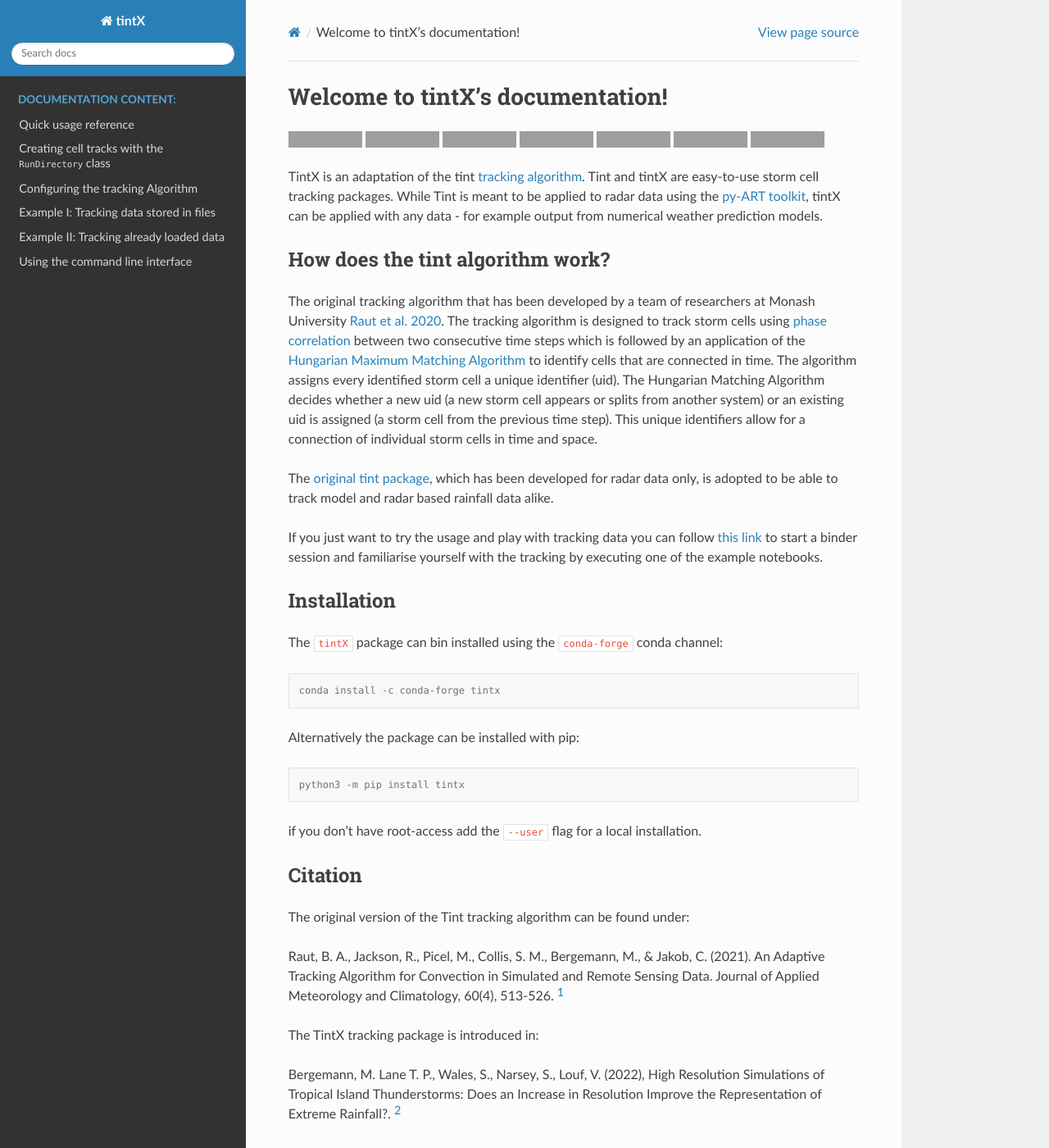
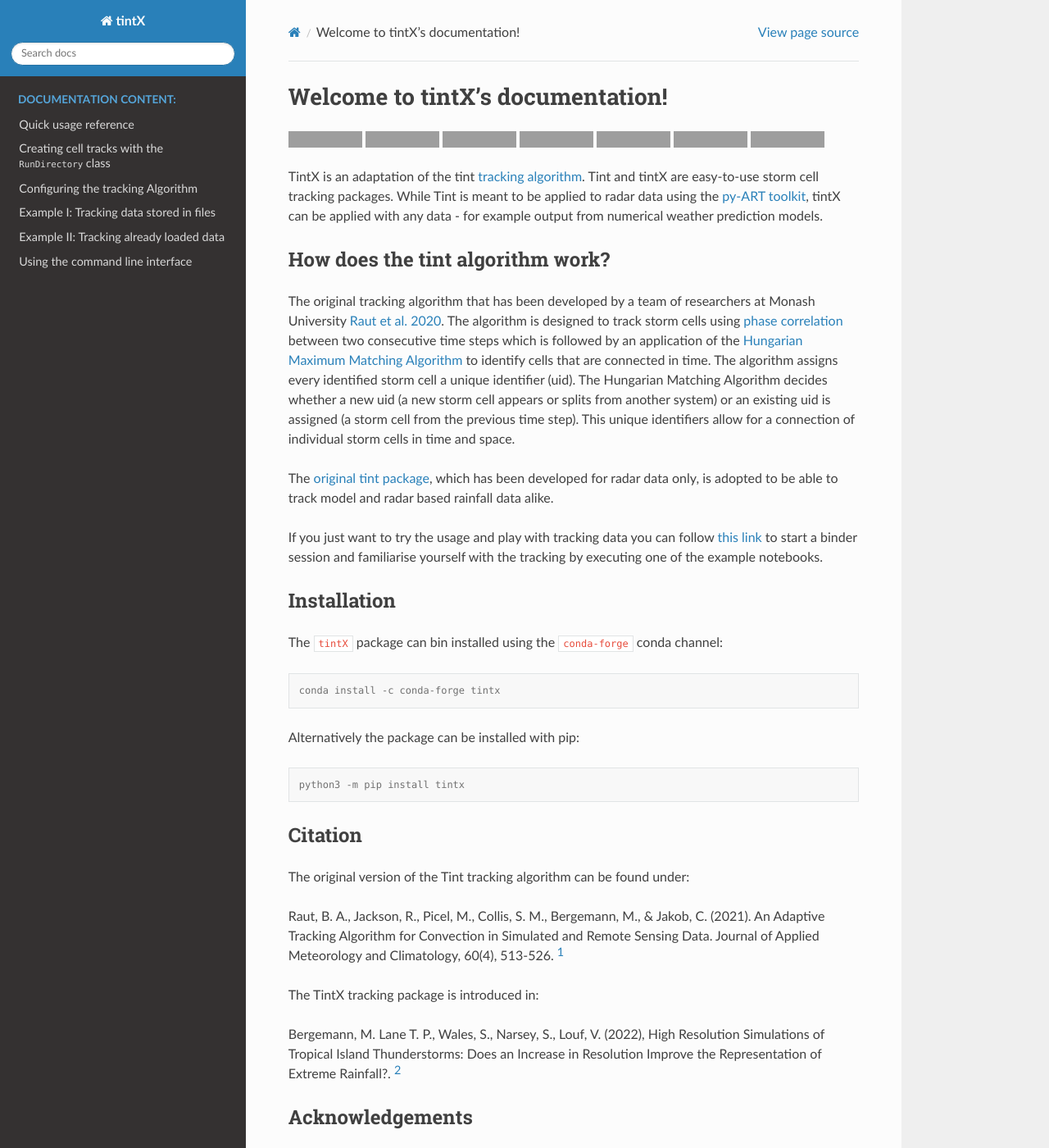
Before and after one commit to antarcticrainforest/tintX, a Sphinx documentation site: the page built from docs/source/index.rst, in a window 1280 px wide and 1400 px high. Shown: the whole window at 82% size. Built offline with Sphinx 7.4.7 and the Read the Docs theme 2.0.0, drawn with Linux system fonts in a browser that asks for light colours; grey boxes are pictures that could not be loaded.

Commit message:
Fix typos

```diff
--- a/docs/source/index.rst
+++ b/docs/source/index.rst
@@ -34,7 +34,7 @@
 
 The original tracking algorithm that has been developed by a team of
 researchers at Monash University `Raut et al. 2020 <http://dx.doi.org/10.1175/JAMC-D-20-0119.1>`_.
-The tracking algorithm is designed to track storm cells using `phase
+The algorithm is designed to track storm cells using `phase
 correlation <https://en.wikipedia.org/wiki/Phase_correlation>`_
 between two consecutive time steps which is followed by an application of the
 `Hungarian Maximum Matching Algorithm
@@ -71,8 +71,6 @@
 .. code-block:: console
 
    python3 -m pip install tintx
-
-if you don't have root-access add the ``--user`` flag for a local installation.
 
 
 
```
Also changed, not shown: README.md (+3 -4 lines).
